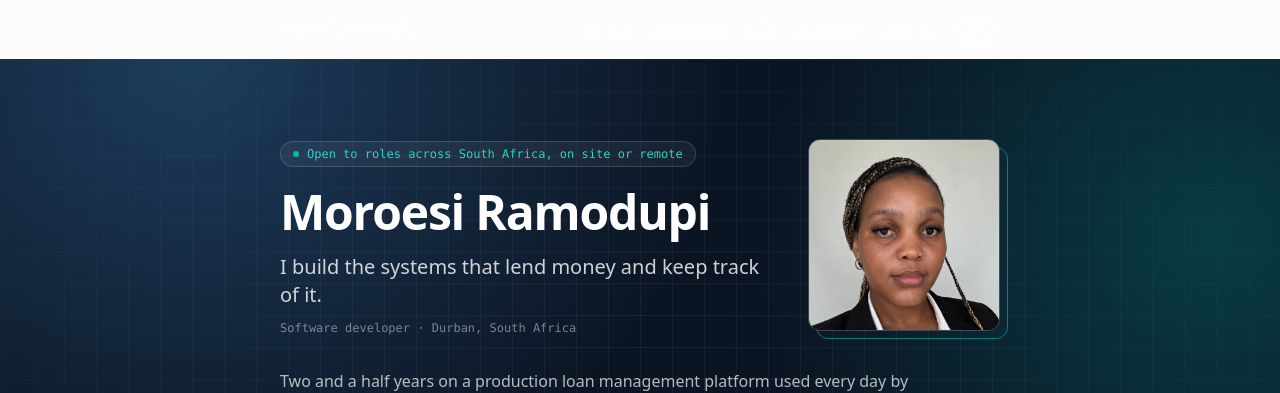
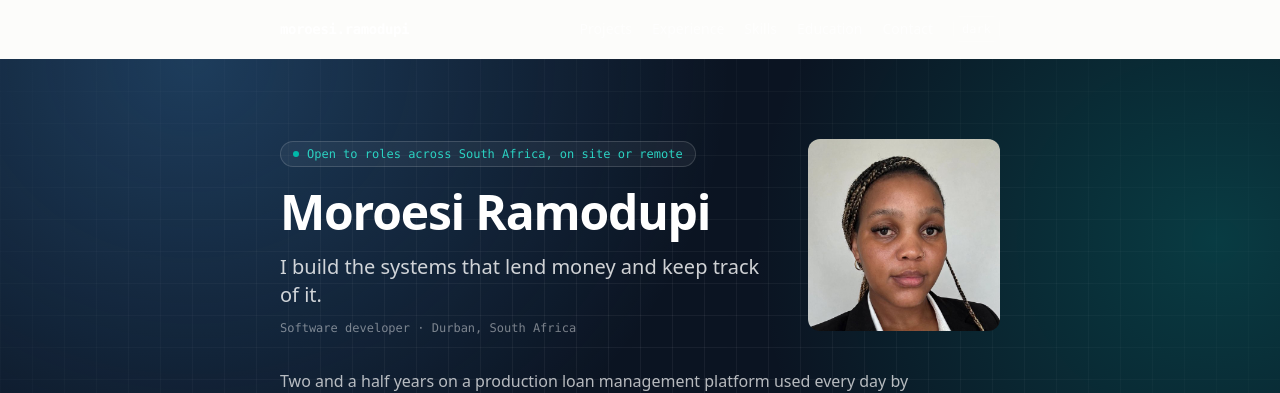
Before and after one commit to MoroesiR/MoroesiR.github.io, a React (Vite) app: page / in a window 1280 px wide. Shown: the top 393 px of the page. Built offline with nearby package versions, Linux system fonts and the light colour scheme; no server answers.

Commit message:
Drop the frame around the portrait

```diff
--- a/src/sections/Intro.tsx
+++ b/src/sections/Intro.tsx
@@ -32,16 +32,12 @@ export function Intro() {
           </div>
 
           {hasPortrait && (
-            <div className="relative shrink-0">
-              <span
-                aria-hidden
-                className="absolute -bottom-2 -right-2 h-full w-full rounded-xl border border-spark-500/60"
-              />
+            <div className="shrink-0">
               <img
                 src={profile.portrait}
                 alt={profile.name}
                 onError={() => setHasPortrait(false)}
-                className="relative h-40 w-40 rounded-xl border border-white/20 object-cover sm:h-48 sm:w-48"
+                className="h-40 w-40 rounded-xl object-cover sm:h-48 sm:w-48"
               />
             </div>
           )}
```
